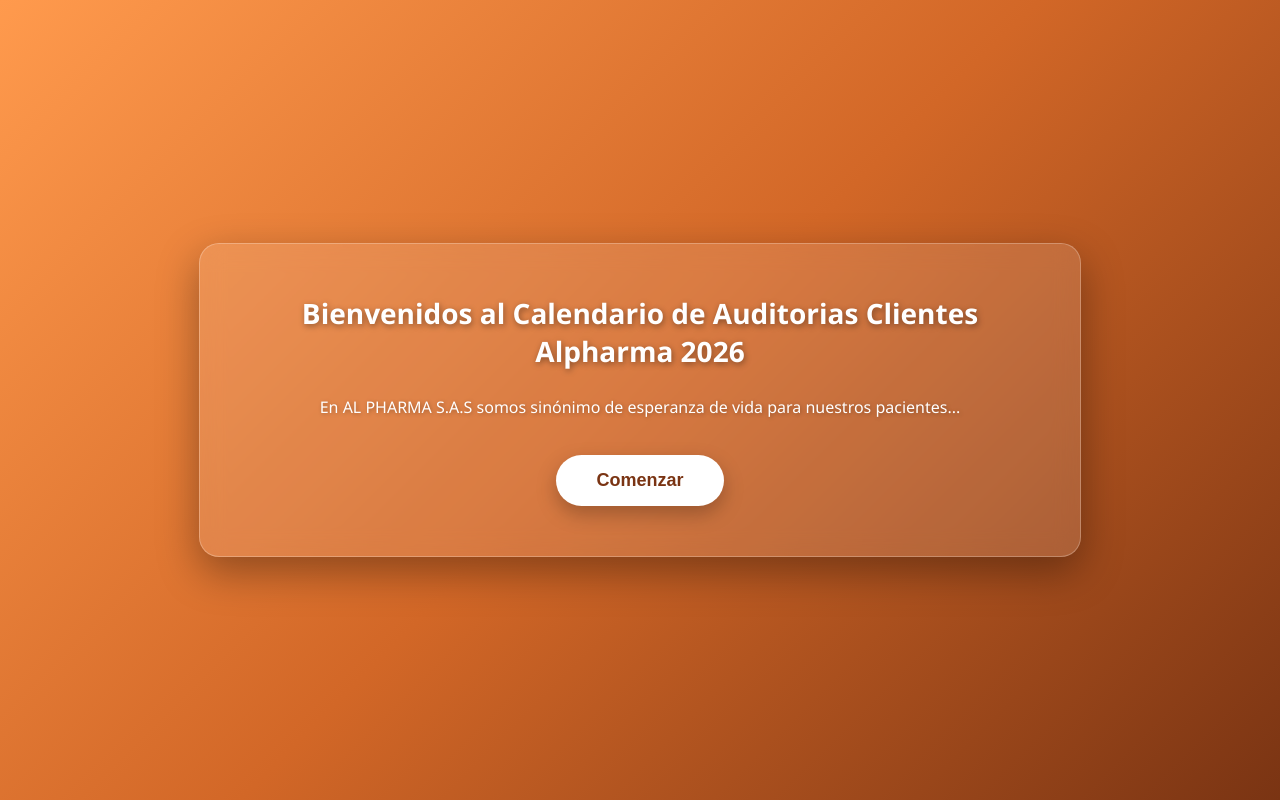
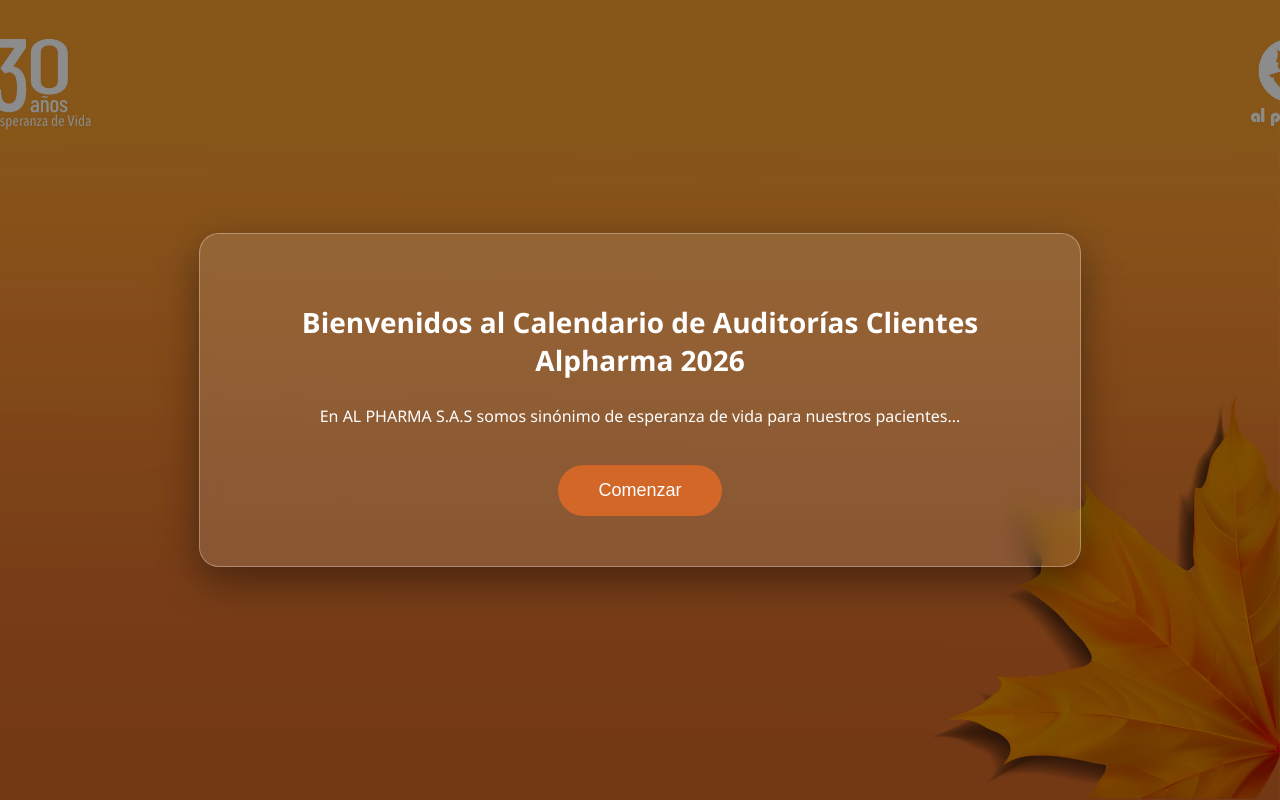
Before and after one commit to Arojasdba2903/App-Reservas, a Flask app: page / in a window 1280 px wide. Run offline with Flask 3, Linux system fonts and the light colour scheme; data that the repository does not hold is empty.

Commit message:
Revamp welcome screen with full-screen background
Updated the welcome screen to include a full-screen background image and adjusted styles accordingly.

```diff
--- a/templates/index.html
+++ b/templates/index.html
@@ -8,16 +8,18 @@
 <style>
 body {
     font-family: 'Segoe UI', Tahoma, Geneva, Verdana, sans-serif;
-    background-color: #f4f7f6;
     margin: 0;
     color: #333;
 }
 
 /* --------------------------------------------------- */
-/* PANTALLA DE BIENVENIDA CON NUEVO DEGRADADO         */
+/* PANTALLA BIENVENIDA CON IMAGEN FULL SCREEN         */
 /* --------------------------------------------------- */
 #pantalla-bienvenida {
-    background: linear-gradient(135deg, #ff9a4d, #d26727, #7a3413);
+    position: relative;
+    background: url("{{ url_for('static', filename='img/fondo.jpg') }}") no-repeat center center;
+    background-size: cover;          /* 🔥 Ajusta a toda la pantalla */
+    background-attachment: fixed;    /* efecto elegante */
     min-height: 100vh;
     display: flex;
     align-items: center;
@@ -26,54 +28,65 @@ body {
     box-sizing: border-box;
 }
 
+/* Capa oscura para que el texto se vea bien */
+#pantalla-bienvenida::before {
+    content: "";
+    position: absolute;
+    inset: 0;
+    background: rgba(0, 0, 0, 0.45);
+}
+
+/* Tarjeta central */
 .tarjeta-bienvenida {
+    position: relative;
+    z-index: 2;
     background: rgba(255, 255, 255, 0.12);
     backdrop-filter: blur(12px);
-    border: 1px solid rgba(255, 255, 255, 0.25);
+    border: 1px solid rgba(255, 255, 255, 0.3);
     padding: 50px 40px;
     border-radius: 20px;
     max-width: 800px;
     text-align: center;
     color: white;
-    box-shadow: 0 15px 40px rgba(0, 0, 0, 0.35);
+    box-shadow: 0 15px 40px rgba(0, 0, 0, 0.4);
 }
 
 .tarjeta-bienvenida h1 {
     font-size: 28px;
-    margin-top: 0;
     margin-bottom: 25px;
-    text-shadow: 1px 2px 6px rgba(0,0,0,0.4);
 }
 
 .tarjeta-bienvenida p {
     font-size: 16px;
     line-height: 1.6;
     margin-bottom: 35px;
-    text-shadow: 1px 1px 4px rgba(0,0,0,0.3);
 }
 
 #btn-comenzar {
-    background-color: white;
-    color: #7a3413;
+    background-color: #D26727;
+    color: white;
     padding: 15px 40px;
     font-size: 18px;
     border-radius: 30px;
-    box-shadow: 0 8px 20px rgba(0,0,0,0.25);
-    width: auto;
-    display: inline-block;
+    border: none;
+    cursor: pointer;
     transition: 0.3s ease;
 }
 
 #btn-comenzar:hover {
-    background-color: #ffe6d8;
-    color: #d26727;
+    background-color: #a94e1c;
     transform: translateY(-3px);
 }
 
 /* --------------------------------------------------- */
 /* FORMULARIO                                         */
 /* --------------------------------------------------- */
-#pantalla-reserva { padding: 20px; }
+#pantalla-reserva {
+    padding: 20px;
+    display: none;
+    background-color: #f4f7f6;
+    min-height: 100vh;
+}
 
 .contenedor-principal {
     display: flex;
@@ -159,8 +165,8 @@ body {
     box-sizing: border-box;
 }
 
-button {
-    background-color: #d26727;
+button[type="submit"] {
+    background-color: #D26727;
     color: white;
     padding: 12px;
     width: 100%;
@@ -188,16 +194,16 @@ button:disabled { background-color: #aaa; cursor: not-allowed; }
 
 <div id="pantalla-bienvenida">
     <div class="tarjeta-bienvenida">
-        <h1>Bienvenidos al Calendario de Auditorias Clientes Alpharma 2026</h1>
+        <h1>Bienvenidos al Calendario de Auditorías Clientes Alpharma 2026</h1>
         <p>En AL PHARMA S.A.S somos sinónimo de esperanza de vida para nuestros pacientes...</p>
         <button id="btn-comenzar">Comenzar</button>
     </div>
 </div>
 
-<div id="pantalla-reserva" style="display:none;">
+<div id="pantalla-reserva">
     <div class="contenedor-principal">
         <div class="columna-calendario">
-            <h2 style="color:#d26727;margin-top:0;">Selecciona una fecha</h2>
+            <h2 style="color:#D26727;margin-top:0;">Selecciona una fecha</h2>
             <div class="grid-calendario">
                 {% for item in fechas %}
                 <div class="tarjeta" data-fecha="{{ item.fecha }}" onclick="seleccionarFecha(this)">
```
Also changed, not shown: other parts of templates/index.html (+12 -23 lines).
